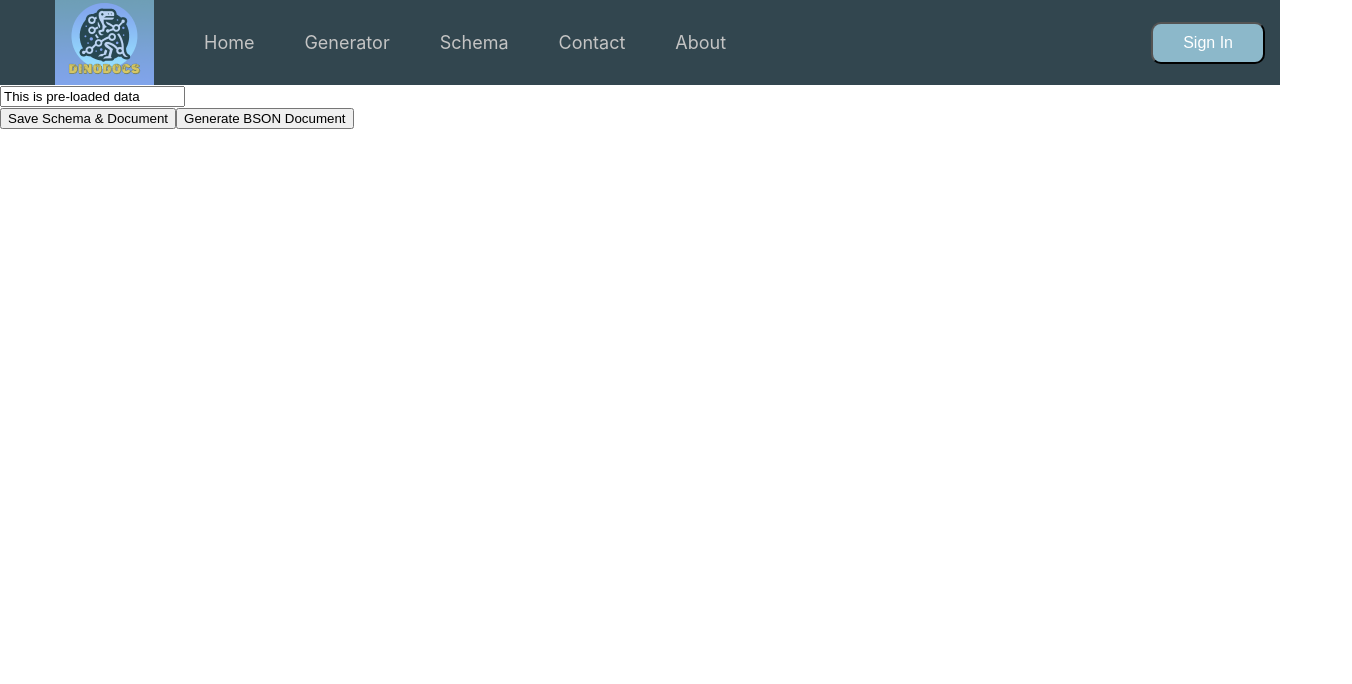
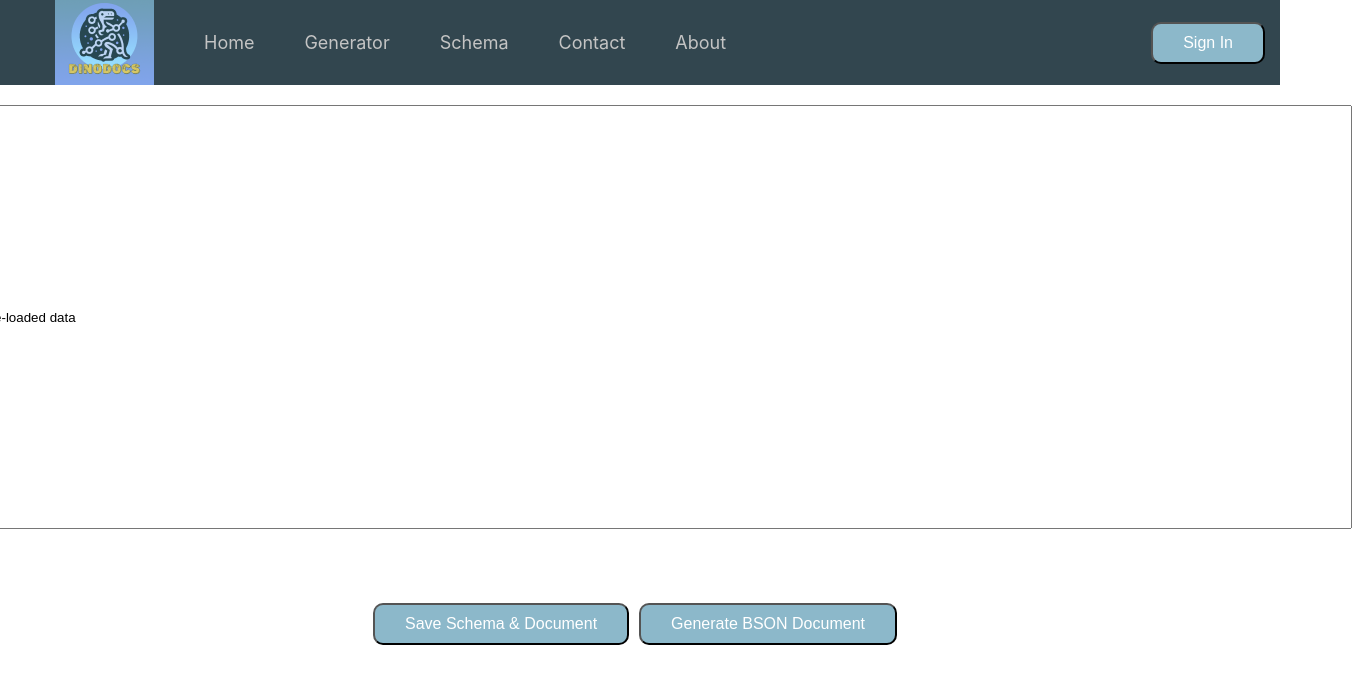
Before and after one commit to DinoDocs-321/dino-docs, a React (Create React App) app in the folder dinoreact/: page /converter in a window 1280 px wide. Shown: the top 684 px of the page, 1352 px wide, since content can reach past the window. Built offline with nearby package versions, Linux system fonts and the light colour scheme.

Commit message:
updated converter

```diff
--- a/dinoreact/src/pages/converter/converter.css
+++ b/dinoreact/src/pages/converter/converter.css
@@ -0,0 +1,37 @@
+.container {
+    display: flex;
+    flex-direction: column;
+    align-items: center;
+    justify-content: space-between;
+    padding-top: 20px;
+    height: 70vh;
+    box-sizing: border-box;
+  }
+
+.bsonTextField{
+    display: flex;
+    justify-content: space-between;
+    align-items: flex-start;
+    align-items: center;
+    width: 1400px;
+    padding: 10px;
+    height: 400px;
+}
+
+.bsonbtns {
+    margin-top: 20px;
+    display: flex;
+
+}
+
+.bsonbtns button {
+   margin-right: 10px;
+   background: transparent;
+    font-size: 16px;
+    color: #ffffff;
+    background-color: #8CB8CA;
+    padding: 10px 30px;
+    border-radius: 10px;
+    cursor: pointer;
+    transition: 0.3s;
+}
--- a/dinoreact/src/pages/converter/converter.jsx
+++ b/dinoreact/src/pages/converter/converter.jsx
@@ -1,12 +1,12 @@
 import React, { useState, useEffect } from 'react';
 import { BSON } from 'bson';
+import './converter.css'
 
 const Converter = () => {
   const [textFieldValue, setTextFieldValue] = useState('');
 
   useEffect(() => {
     const fetchData = async () => {
-      // fetch data from database, needs tweaking
       const preLoadedData = 'This is pre-loaded data';
       setTextFieldValue(preLoadedData);
     };
@@ -41,13 +41,13 @@ const Converter = () => {
   };
 
   return (
-    <div>
+    <div className='container'>
       <input
         type="text"
         value={textFieldValue}
         onChange={handleInputChange}
         placeholder="BSON data"
-        className="bsontextField"
+        className="bsonTextField"
       />
       <div className="bsonbtns">
         <button onClick={handleGenerateSave}>Save Schema & Document</button>
```
